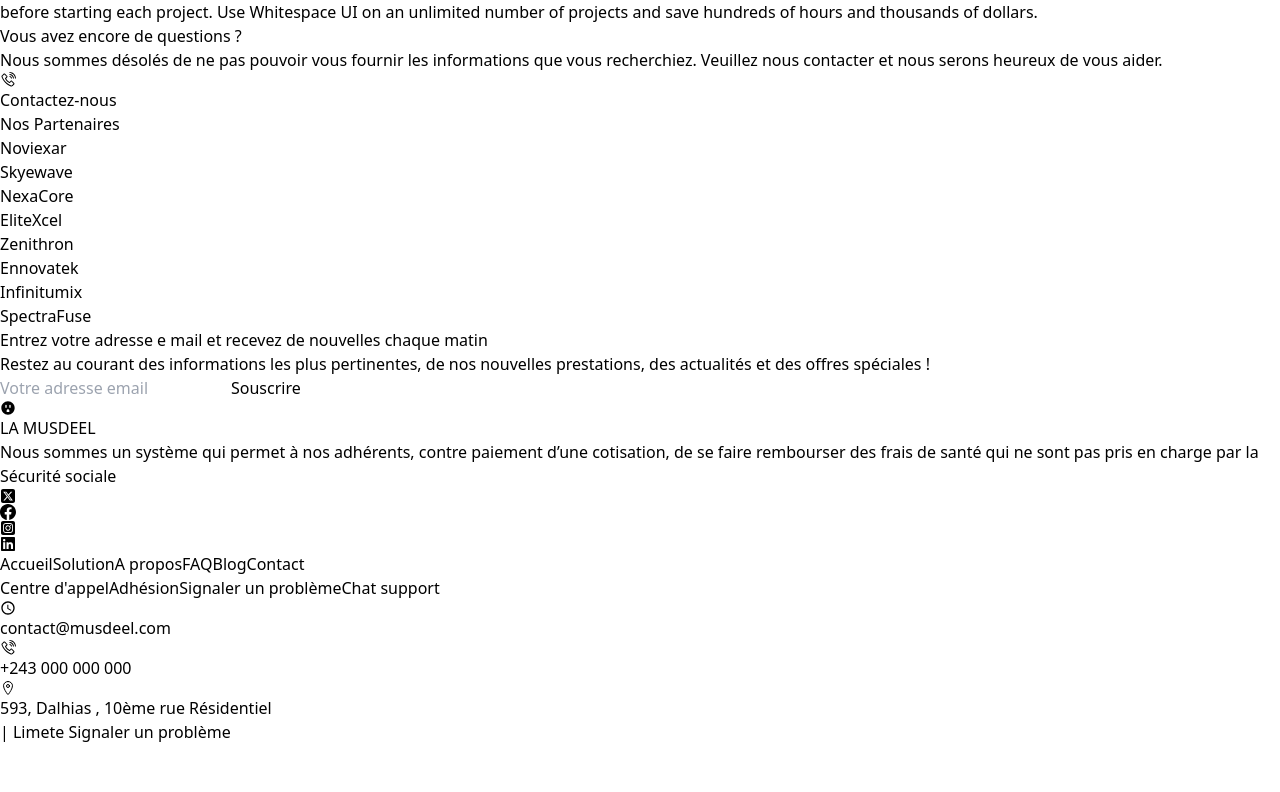
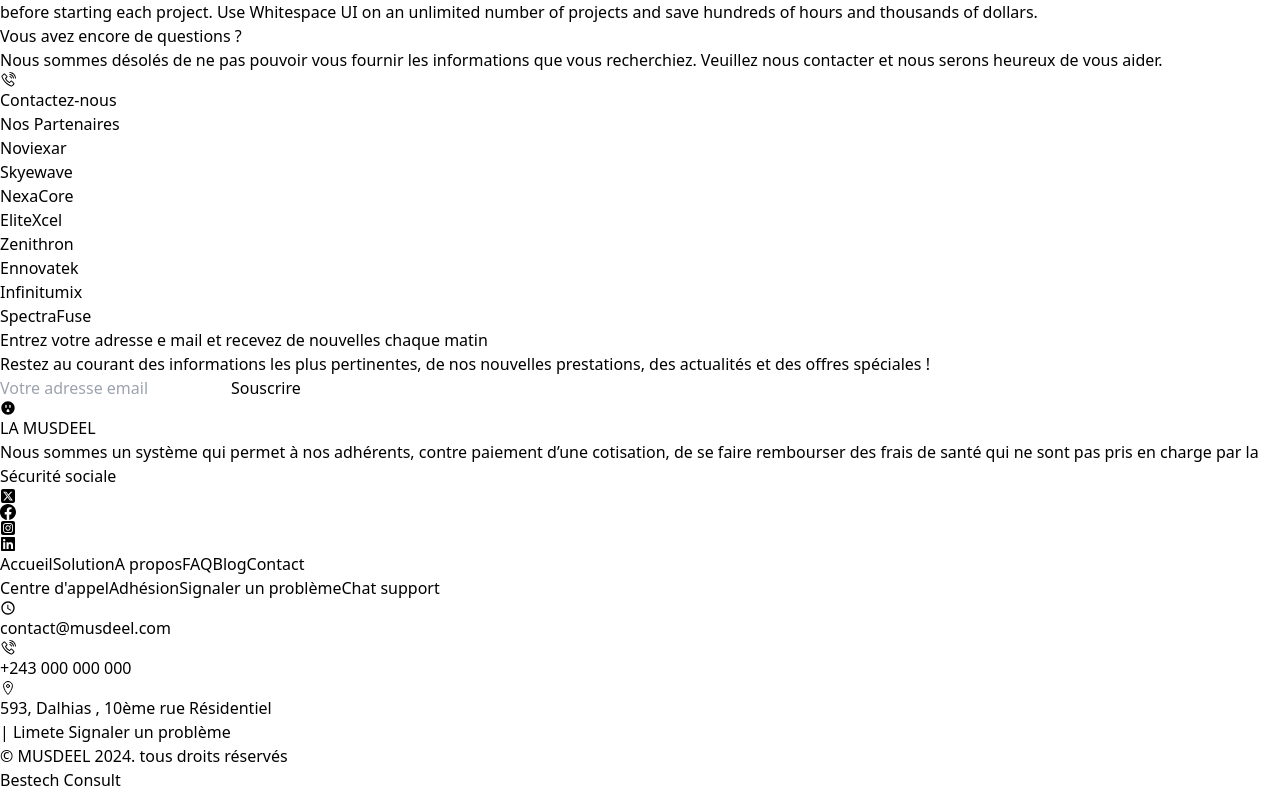
Before and after one commit to rovertnet/Scool, a React (Vite) app: page / in a window 1280 px wide. Shown: the part 3878-4670 px from the top of the page. Before the commit the page ends 4622 px from the top, so only its background shows below. Built offline with nearby package versions, Linux system fonts and the light colour scheme.

Commit message:
another commit

```diff
--- a/src/component/Footer.jsx
+++ b/src/component/Footer.jsx
@@ -12,7 +12,7 @@ const Footer = () => {
   return (
     <>
       <div className="max-w-screexl">
-        <div className="bg-slate-900 md:px-10 px-10 md:py-8 py-8">
+        <div className="bg-slate-950 md:px-10 px-10 md:py-8 py-8">
           <h1 className="text-start font-bold text-xl md:text-2xl text-white leading-normal">
             LA MUSDEEL
           </h1>
@@ -92,12 +92,22 @@ const Footer = () => {
                 </div>
                 <div className=" flex gap-3 md:text-base text-lg text-slate-100">
                   <IoLocationOutline className=" font-bold text-2xl md:text-2xl text-slate-50" />
-                  593, Dalhias , 10ème rue Résidentiel <br /> | Limete Signaler un
-                  problème
+                  593, Dalhias , 10ème rue Résidentiel <br /> | Limete Signaler
+                  un problème
                 </div>
               </div>
             </div>
           </div>
+        </div>
+
+        <div className="flex justify-between items-center bg-slate-900 px-10 md:px-10 md:py-5 py-5">
+          <p className=" text-xs md:text-sm text-slate-200 font-normal">
+            © MUSDEEL {new Date().getFullYear()}. tous droits réservés
+          </p>
+
+          <p className=" text-xs md:text-sm text-slate-200 font-normal">
+            Bestech Consult
+          </p>
         </div>
       </div>
     </>
```
